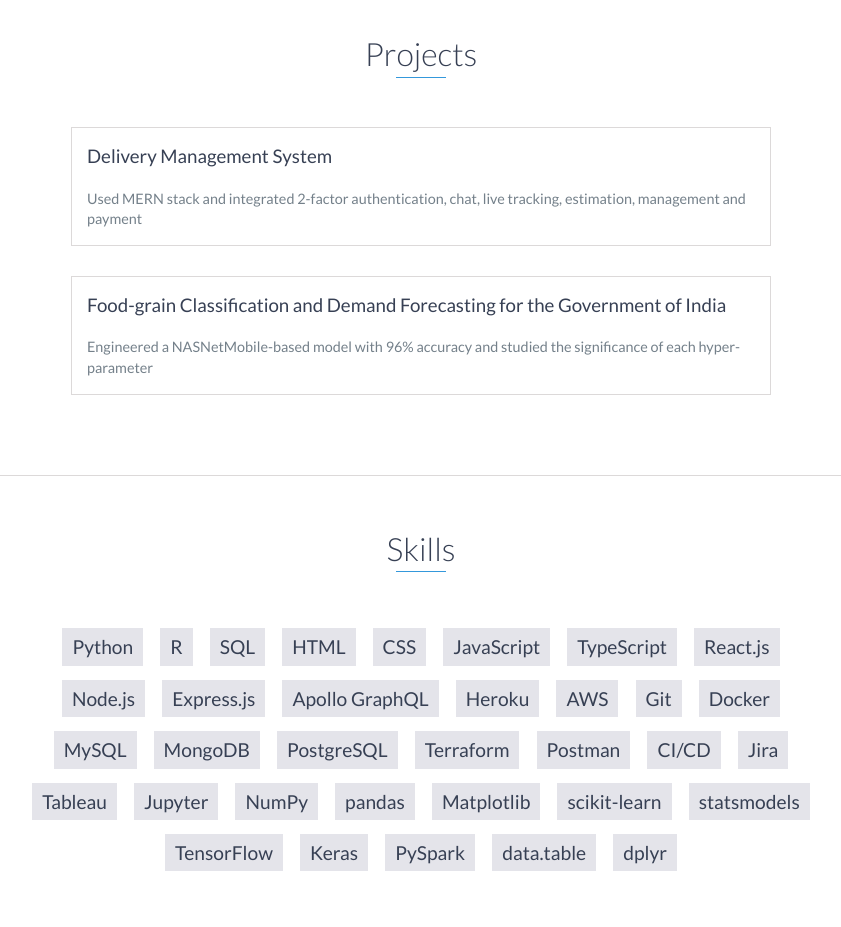
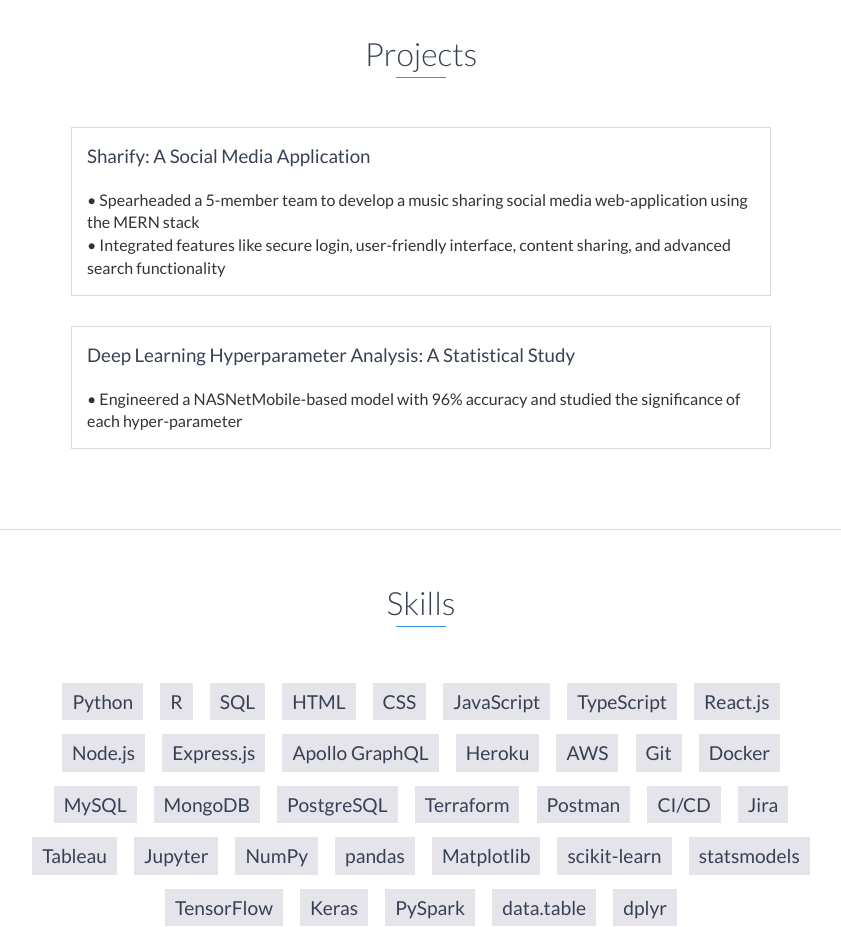
Before and after one commit to nee1k/nee1k.github.io, a website: page index.html in a window 1280 px wide. Shown: the part 3240-4167 px from the top of the page, without its empty margins (219-1060 px from the left). Drawn offline with nearby package versions, Linux system fonts and the light colour scheme.

Commit message:
projects update

```diff
--- a/index.html
+++ b/index.html
@@ -175,13 +175,14 @@
         <h2 class="heading">Projects</h2>
 
         <div class="education-block">
-            <h3>Delivery Management System</h3><br><br>
-            <p>Used MERN stack and integrated 2-factor authentication, chat, live tracking, estimation, management and payment</p>
+            <h3>Sharify: A Social Media Application</h3><br><br>
+            <p></p>• Spearheaded a 5-member team to develop a music sharing social media web-application using the MERN stack</p>
+            <p></p>• Integrated features like secure login, user-friendly interface, content sharing, and advanced search functionality</p>
         </div>
 
         <div class="education-block">
-            <h3>Food-grain Classification and Demand Forecasting for the Government of India</h3><br><br>
-            <p>Engineered a NASNetMobile-based model with 96% accuracy and studied the significance of each hyper-parameter</p>
+            <h3>Deep Learning Hyperparameter Analysis: A Statistical Study</h3><br><br>
+            <p></p>• Engineered a NASNetMobile-based model with 96% accuracy and studied the significance of each hyper-parameter</p>
         </div>
 
         <!-- <div class="education-block">
```
